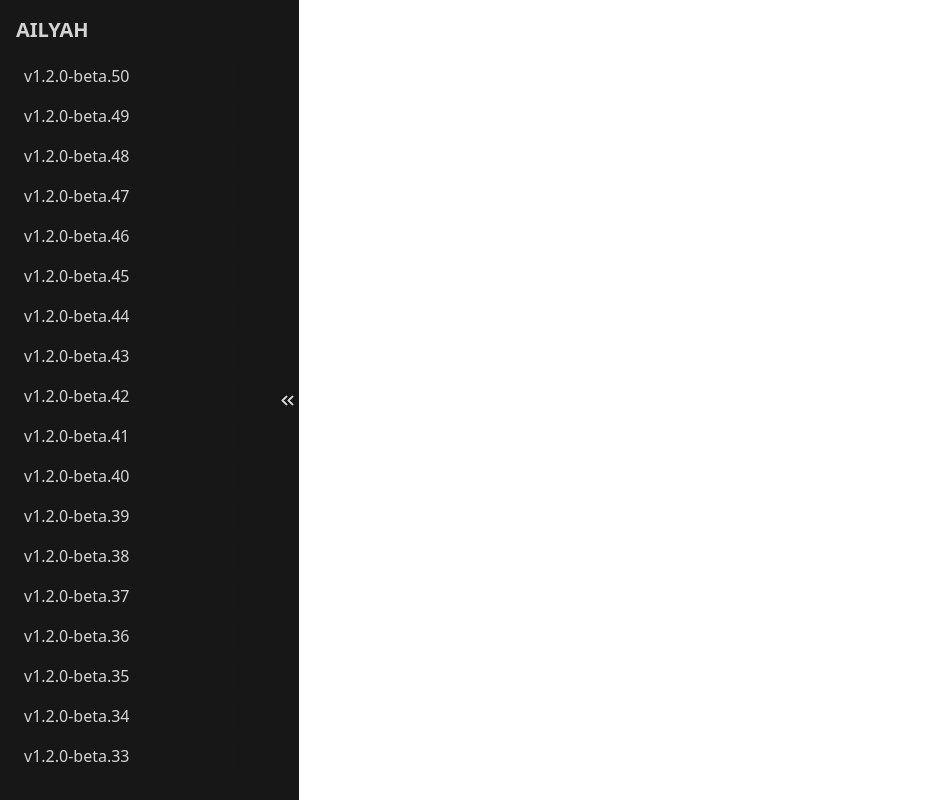
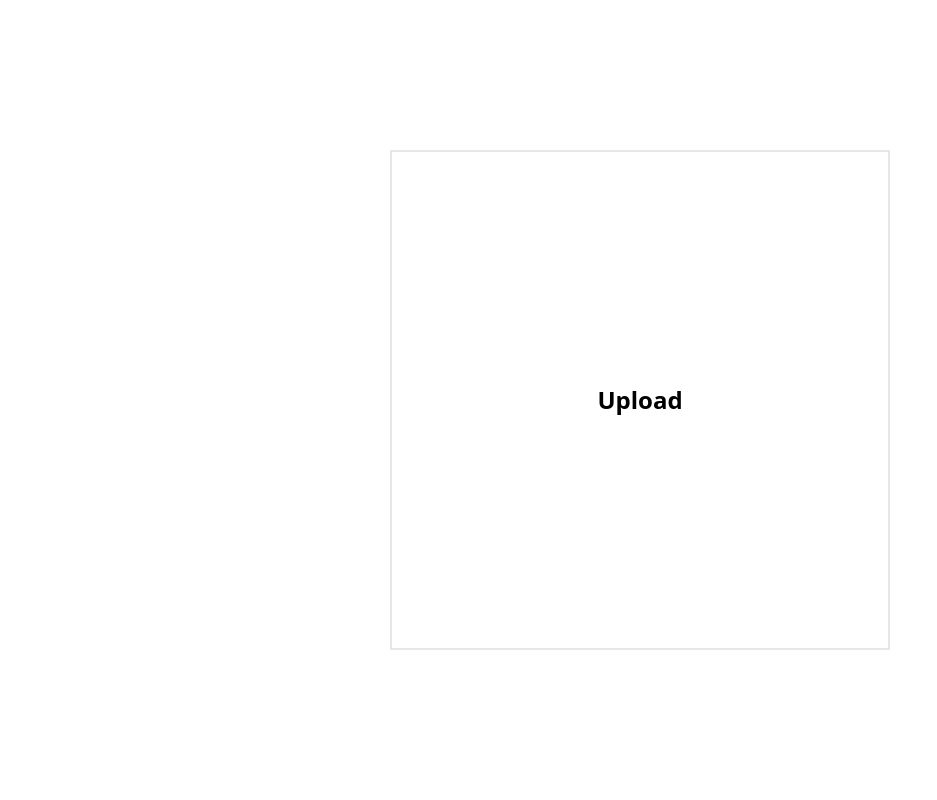
Before and after one commit to harryle95/ailiyah-ui, a React (Vite) app: page / in a window 1280 px wide. Shown: the whole page, without its empty margins (0-937 px from the left). Built offline with nearby package versions, Linux system fonts and the light colour scheme.

Commit message:
feat: add preview thumbnail example

```diff
--- a/src/App.jsx
+++ b/src/App.jsx
@@ -1,4 +1,4 @@
-import { Demo } from "./examples/NavBar"
+import { Demo } from "./examples/PreviewThumbnail"
 
 
 function App() {
--- a/src/examples/PopoverButtonDemo.tsx
+++ b/src/examples/PopoverButtonDemo.tsx
@@ -4,9 +4,9 @@ import { Button } from "../components/themed";
 function Demo() {
   return (
     <div className="flex h-screen w-screen items-center justify-center">
-      <Button.PopOverButtonGroup className="flex p-0">
-        <Button.UploadButton tooltipContent="Upload" twPadding="p-0" />
-        <Button.DownloadButton tooltipContent="Download" />
+      <Button.PopOverButtonGroup className="flex p-2 border-2 gap-x-2">
+        <Button.UploadButton twPadding="p-0" />
+        <Button.DownloadButton />
       </Button.PopOverButtonGroup>
     </div>
   );
--- /dev/null
+++ b/src/examples/PreviewThumbnail.tsx
@@ -0,0 +1,90 @@
+import * as Form from "../components/primitives/Form";
+import * as React from "react";
+import { Button } from "../components/themed";
+import { createBox } from "../components/primitives/Box";
+import { styled } from "../components/context";
+
+const [Box, useBoxContext] = createBox("ThumbnailBox", null, {
+  twPosition: "relative",
+});
+
+function Demo() {
+  const [thumbnail, setThumbnail] = React.useState<string>("");
+
+  return (
+    <div className="flex h-screen w-screen items-center justify-center gap-x-4">
+      <Form.Upload.Root
+        accept="image/*"
+        onFileUploaded={(e) => {
+          console.log("Upload file");
+          console.log(e.currentTarget.files);
+          if (e.currentTarget.files) {
+            setThumbnail(URL.createObjectURL(e.currentTarget.files[0]));
+          }
+        }}
+        onFileRemoved={() => {
+          console.log("Remove Uploaded File");
+          setThumbnail("");
+        }}
+      >
+        {thumbnail === "" ? (
+          <Form.Upload.Trigger
+            onClick={() => console.log("Clicked")}
+            twWidth="w-[500px]"
+            twHeight="h-[500px]"
+            twBorderWidth="border-2"
+            twFlex="flex"
+            twAlignItems="items-center"
+            twJustifyContent="justify-center"
+            twFontWeight="font-bold"
+            twFontSize="text-2xl"
+          >
+            Upload
+          </Form.Upload.Trigger>
+        ) : (
+          <Box
+            activeState={false}
+            hoverSetActive={true}
+            twWidth="w-[500px]"
+            twHeight="h-[500px]"
+            twBorderWidth="border-2"
+          >
+            {(state) => (
+              <>
+                <styled.img
+                  src={thumbnail}
+                  twWidth="w-full"
+                  twHeight="h-full"
+                />
+                <Button.InvisibleButtonGroup
+                  visibleState={state}
+                  twPosition="absolute"
+                  twTopRightBottomLeft="top-2 right-2"
+                >
+                  <Button.PopOverButtonGroup
+                    twFlex="flex"
+                    twPadding="p-2"
+                    twBorderWidth="border-2"
+                    twBorderRadius="rounded-md"
+                    twGap="gap-x-2"
+                    twWidth="w-fit"
+                    twHeight="h-fit"
+                  >
+                    <Form.Upload.Trigger onClick={() => console.log("Clicked")}>
+                      <Button.UploadIcon themeName="Icons" />
+                    </Form.Upload.Trigger>
+                    <Form.Upload.Cancel>
+                      <Button.DeleteIcon themeName="Icons" />
+                    </Form.Upload.Cancel>
+                  </Button.PopOverButtonGroup>
+                </Button.InvisibleButtonGroup>
+              </>
+            )}
+          </Box>
+        )}
+      </Form.Upload.Root>
+    </div>
+  );
+}
+
+export { Demo };
```
